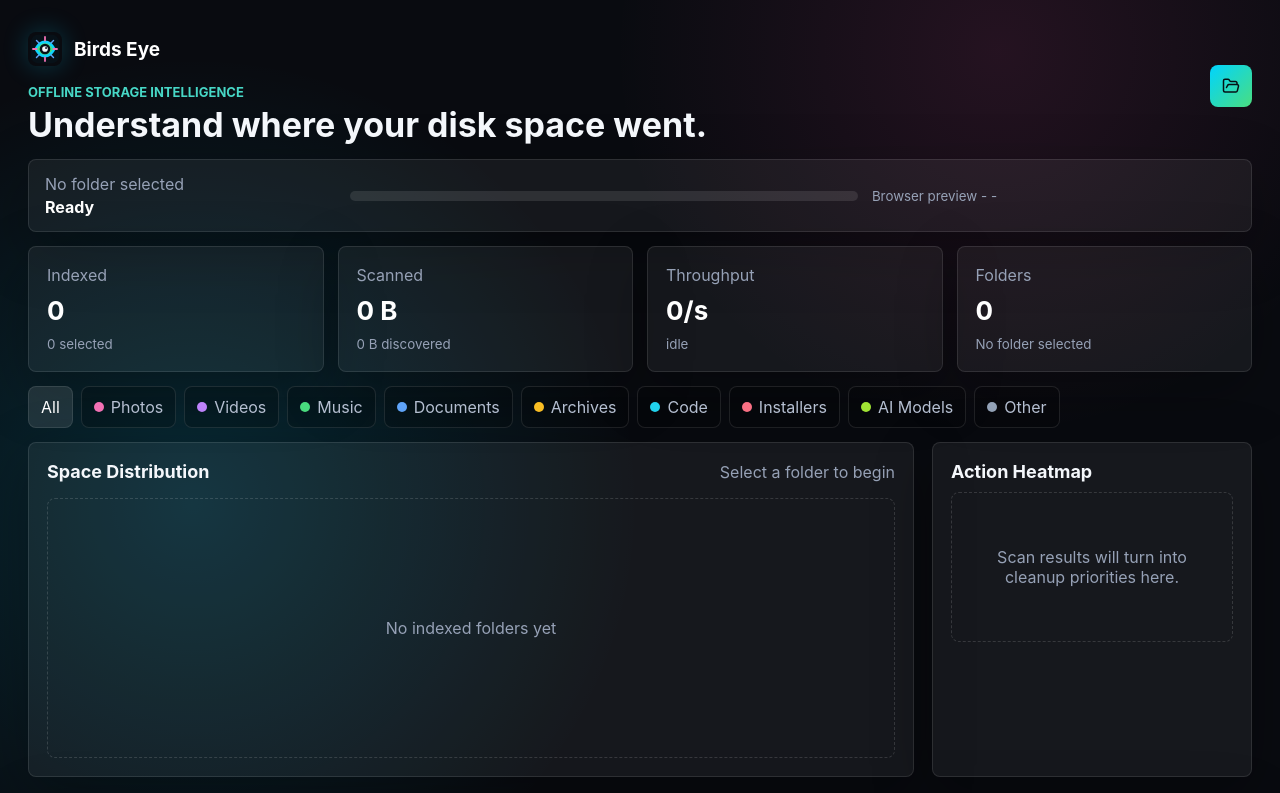
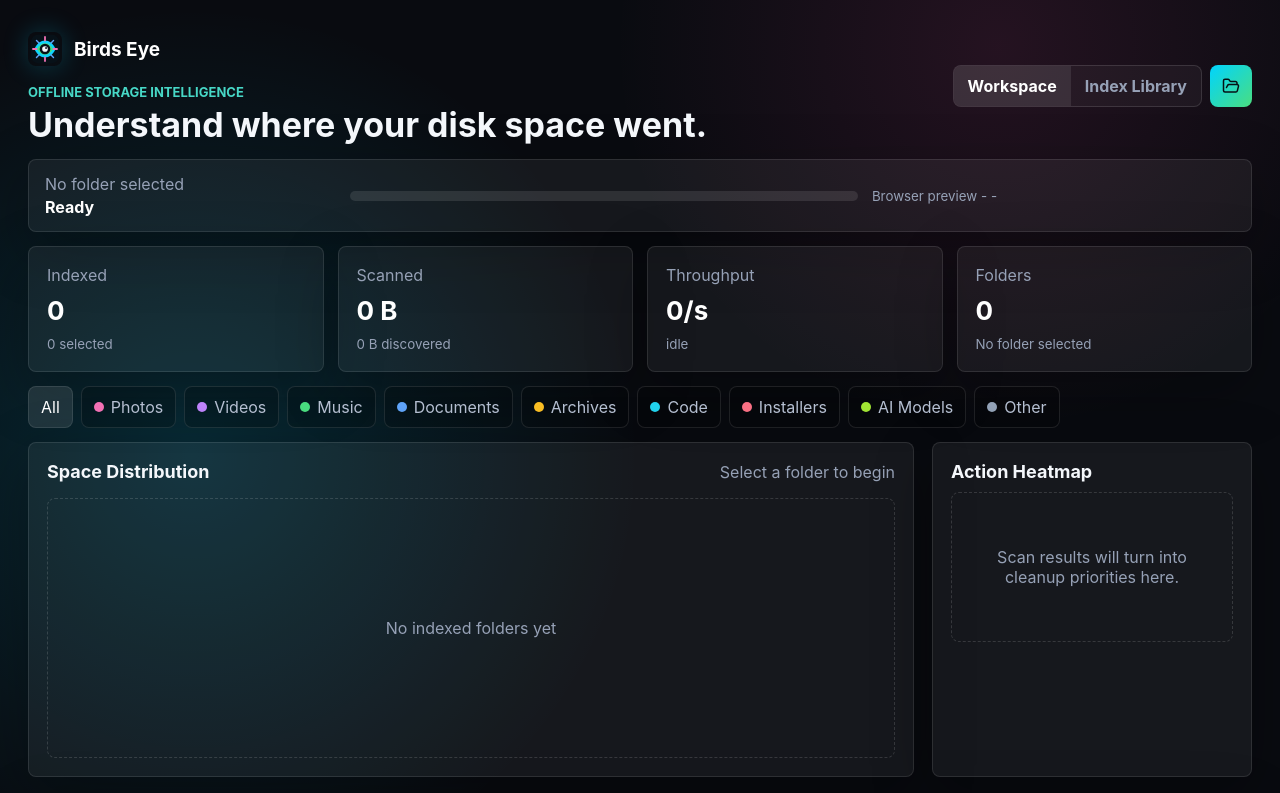
Before and after one commit to keiken-shin/birds-eye, a React (Vite) app in the folder frontend/: page / in a window 1280 px wide. Shown: the top 793 px of the page. Built offline with nearby package versions, Linux system fonts and the light colour scheme.

Commit message:
fix(frontend): promote index navigation and roll up treemap colors

```diff
--- a/frontend/src/TreemapCanvas.tsx
+++ b/frontend/src/TreemapCanvas.tsx
@@ -146,8 +146,8 @@ function drawTreemap(context: CanvasRenderingContext2D, rects: Rect[], width: nu
     if (w <= 0 || h <= 0) continue;
 
     const gradient = context.createLinearGradient(x, y, x + w, y + h);
-    gradient.addColorStop(0, rect.color);
-    gradient.addColorStop(1, "rgba(255, 255, 255, 0.08)");
+    gradient.addColorStop(0, withAlpha(rect.color, 0.9));
+    gradient.addColorStop(1, withAlpha(rect.color, 0.34));
     context.fillStyle = gradient;
     context.fillRect(x, y, w, h);
     drawCategoryBands(context, rect.folder, x, y, w, h);
--- a/frontend/src/main.tsx
+++ b/frontend/src/main.tsx
@@ -70,6 +70,8 @@ type MoveSuggestion = {
   destination: string;
 };
 
+type AppPage = "workspace" | "index";
+
 function App() {
   const fileInputRef = useRef<HTMLInputElement | null>(null);
   const workerRef = useRef<Worker | null>(null);
@@ -89,6 +91,7 @@ function App() {
   const [selectedDuplicateGroup, setSelectedDuplicateGroup] = useState<number | null>(null);
   const [savedIndexes, setSavedIndexes] = useState<NativeIndexEntry[]>([]);
   const [stagedActions, setStagedActions] = useState<StagedAction[]>([]);
+  const [activePage, setActivePage] = useState<AppPage>("workspace");
   const [nativeRuntime, setNativeRuntime] = useState(false);
   const [runtimeMessage, setRuntimeMessage] = useState("Browser preview");
 
@@ -367,6 +370,14 @@ function App() {
             <h1>Understand where your disk space went.</h1>
           </div>
           <div className="action-row">
+            <nav className="top-nav" aria-label="Primary">
+              <button className={activePage === "workspace" ? "active" : ""} type="button" onClick={() => setActivePage("workspace")}>
+                Workspace
+              </button>
+              <button className={activePage === "index" ? "active" : ""} type="button" onClick={() => setActivePage("index")}>
+                Index Library
+              </button>
+            </nav>
             <input
               ref={fileInputRef}
               className="hidden-input"
@@ -400,6 +411,8 @@ function App() {
           </div>
         </header>
 
+        {activePage === "workspace" ? (
+        <>
         <section className="scan-strip" id="scan" aria-label="Scan progress">
           <div>
             <span>{scan.rootName}</span>
@@ -697,7 +710,8 @@ function App() {
             </>
           )}
         </section>
-
+        </>
+        ) : (
         <section className="folder-table" id="index-library">
           <div className="panel-header">
             <h2>Index Library</h2>
@@ -729,6 +743,7 @@ function App() {
             </ScrollableRows>
           )}
         </section>
+        )}
       </section>
     </main>
   );
@@ -822,6 +837,7 @@ function App() {
     }));
     setCurrentIndexPath(entry.index_path);
     setRuntimeMessage("Saved index loaded");
+    setActivePage("workspace");
   }
 
   async function rescanSavedIndex(entry: NativeIndexEntry) {
@@ -837,6 +853,7 @@ function App() {
       startedAt: performance.now(),
       currentPath: entry.root_path,
     });
+    setActivePage("workspace");
   }
 
   async function removeSavedIndex(entry: NativeIndexEntry) {
@@ -850,10 +867,15 @@ function App() {
 
 function mergeNativeOverview(scan: ScanState, overview: NativeIndexOverview): ScanState {
   const folderCategoryMap = new Map<string, ReturnType<typeof emptyFolderCategories>>();
+  const folderPaths = overview.folders.map((folder) => folder.path);
   for (const media of overview.folder_media) {
-    const categories = folderCategoryMap.get(media.folder_path) ?? emptyFolderCategories();
-    categories[categoryFromMediaKind(media.media_kind)] += media.total_bytes;
-    folderCategoryMap.set(media.folder_path, categories);
+    for (const folderPath of folderPaths) {
+      if (folderPath === media.folder_path || isDescendantPath(media.folder_path, folderPath)) {
+        const categories = folderCategoryMap.get(folderPath) ?? emptyFolderCategories();
+        categories[categoryFromMediaKind(media.media_kind)] += media.total_bytes;
+        folderCategoryMap.set(folderPath, categories);
+      }
+    }
   }
 
   const folders = overview.folders.map((folder) => ({
--- a/frontend/src/scanWorker.ts
+++ b/frontend/src/scanWorker.ts
@@ -74,13 +74,15 @@ async function scanFiles(files: File[]) {
       const folderPath = getFolderPath(relativePath);
       const extension = getExtension(file.name);
       const category = classifyFile(file.name);
-      const folder = getOrCreateFolder(folderMap, folderPath);
       const extensionStats = getOrCreateExtension(extensionMap, extension);
       const sizeGroup = getOrCreateSizeGroup(sizeGroups, file.size);
 
-      folder.files += 1;
-      folder.bytes += file.size;
-      folder.categories[category] += file.size;
+      for (const path of getFolderPathChain(folderPath)) {
+        const folder = getOrCreateFolder(folderMap, path);
+        folder.files += 1;
+        folder.bytes += file.size;
+        folder.categories[category] += file.size;
+      }
       extensionStats.files += 1;
       extensionStats.bytes += file.size;
       sizeGroup.files += 1;
@@ -129,6 +131,12 @@ async function scanFiles(files: File[]) {
       categories: { ...categoryTotals },
     };
   }
+}
+
+function getFolderPathChain(path: string) {
+  const parts = path.split("/").filter(Boolean);
+  if (parts.length === 0) return ["Root"];
+  return parts.map((_, index) => parts.slice(0, index + 1).join("/"));
 }
 
 function getOrCreateFolder(folderMap: Map<string, FolderStats>, path: string) {
--- a/frontend/src/styles.css
+++ b/frontend/src/styles.css
@@ -103,6 +103,31 @@ h2 {
   gap: 8px;
   flex-wrap: wrap;
   justify-content: flex-end;
+}
+
+.top-nav {
+  display: inline-flex;
+  min-height: 42px;
+  overflow: hidden;
+  border: 1px solid rgba(255, 255, 255, 0.12);
+  border-radius: 8px;
+  background: rgba(255, 255, 255, 0.04);
+}
+
+.top-nav button {
+  min-height: 40px;
+  border: 0;
+  background: transparent;
+  color: #96a1b6;
+  cursor: pointer;
+  font-weight: 750;
+  padding: 0 14px;
+}
+
+.top-nav button.active,
+.top-nav button:hover {
+  background: rgba(255, 255, 255, 0.09);
+  color: #ffffff;
 }
 
 .scan-manager-grid {
@@ -884,6 +909,14 @@ h2 {
     justify-content: flex-start;
   }
 
+  .top-nav {
+    width: 100%;
+  }
+
+  .top-nav button {
+    flex: 1;
+  }
+
   h1 {
     font-size: 28px;
   }
```
Also changed, not shown: 1 other file (tests, documents, lock files or other folders).
